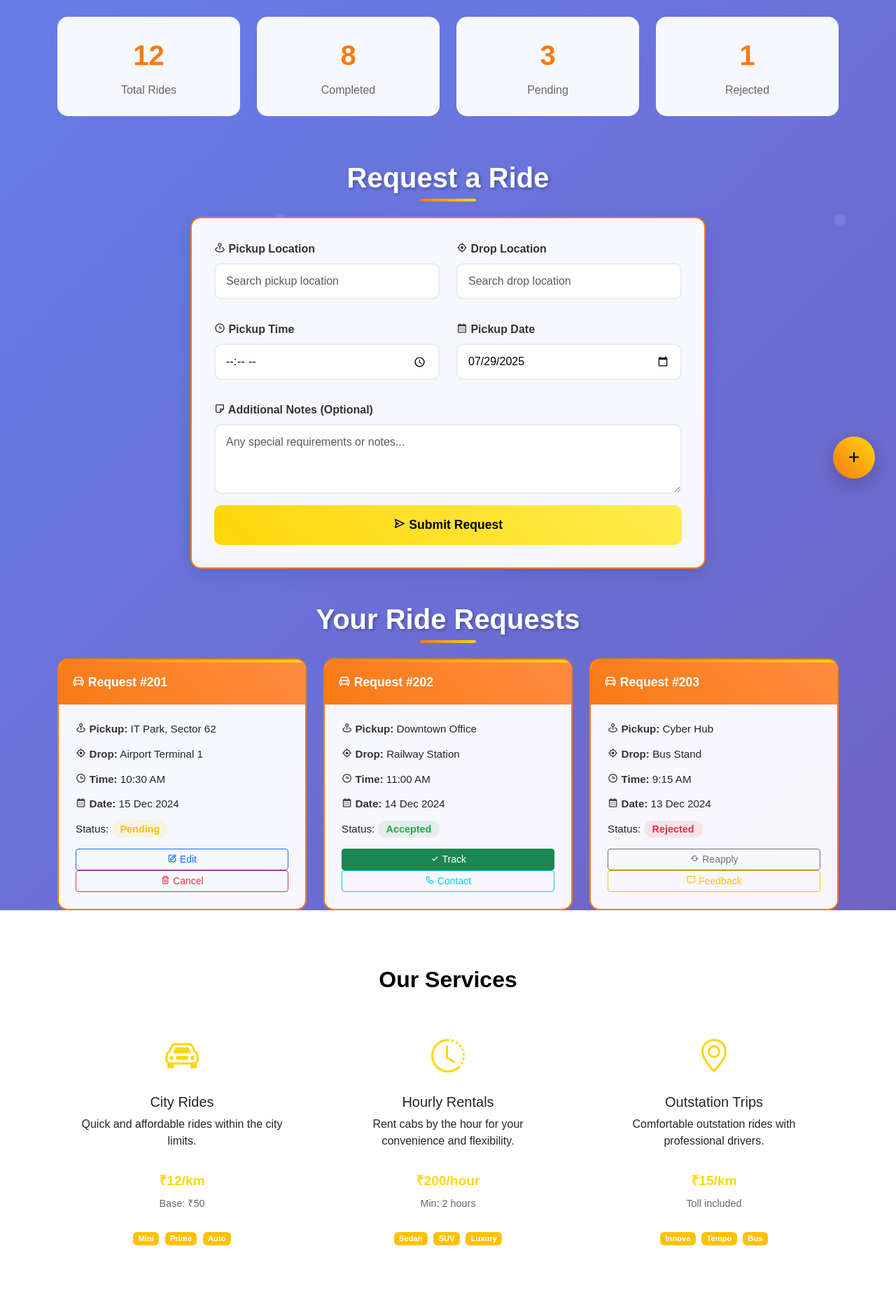
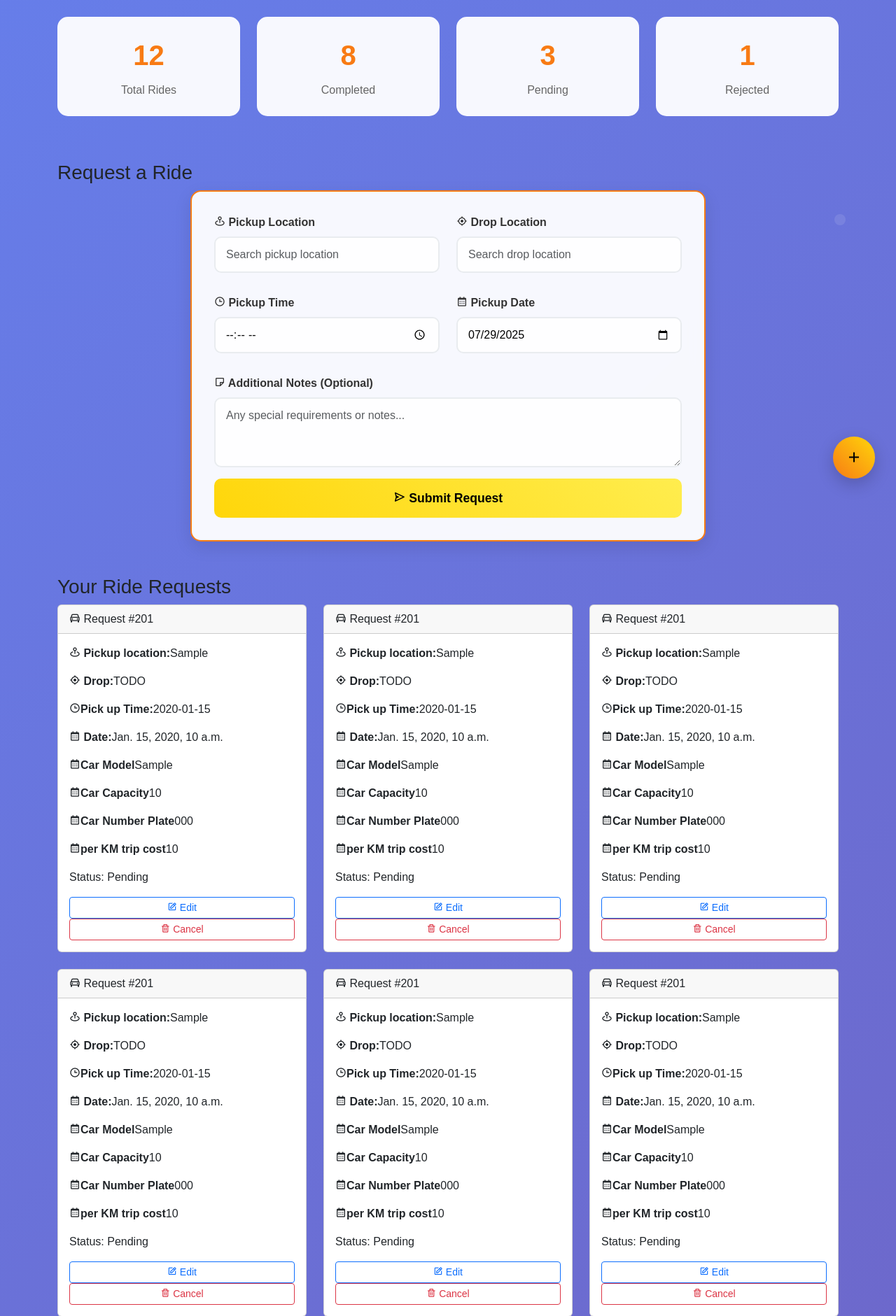
Before and after one commit to pratyushkhare03/Workwheels, a Django app: template templates/employee/home.html in a window 1280 px wide. Shown: the part 86-1967 px from the top of the page at 70% size. Run offline with Django 5.2, Linux system fonts and the light colour scheme; data comes from the database, SQL or seed files in the repository; both versions use the stored data as it was after the commit; the template is opened without the code that fills it: values that come from a table or form of the project are taken from there, most other values are stand-ins (such as "Sample title", 1, 10 or a date in 2020); some libraries are stand-ins or nearby versions.

Commit message:
employee and driver fetching system completed

```diff
--- a/driver/admin.py
+++ b/driver/admin.py
@@ -1,5 +1,7 @@
 from django.contrib import admin
 from driver.models import Driver
+from driver.models import DriverData
 # Register your models here.
 
 admin.site.register(Driver)
+admin.site.register(DriverData)
--- a/employee/admin.py
+++ b/employee/admin.py
@@ -1,5 +1,7 @@
 from django.contrib import admin
 from employee.models import Employee
+from employee.models import EmployeeData
 # Register your models here.
 
 admin.site.register(Employee)
+admin.site.register(EmployeeData)
--- a/static/CSS/employee-styles.css
+++ b/static/CSS/employee-styles.css
@@ -174,103 +174,6 @@ body::before {
 }
 
 /* Enhanced Request History Cards */
-.ride-history-card {
-  border: 2px solid var(--primary-orange);
-  border-radius: var(--border-radius);
-  transition: var(--transition);
-  background: rgba(255, 255, 255, 0.95);
-  backdrop-filter: blur(10px);
-  overflow: hidden;
-  position: relative;
-}
-
-.ride-history-card::before {
-  content: '';
-  position: absolute;
-  top: 0;
-  left: 0;
-  right: 0;
-  height: 4px;
-  background: linear-gradient(90deg, var(--primary-orange), var(--primary-yellow));
-}
-
-.ride-history-card:hover {
-  transform: translateY(-8px) scale(1.02);
-  box-shadow: 0 20px 40px rgba(0,0,0,0.15);
-}
-
-.ride-history-card .card-header {
-  background: linear-gradient(45deg, var(--primary-orange), #ff8c42);
-  color: #fff;
-  font-weight: 700;
-  font-size: 1.1rem;
-  border: none;
-  padding: 1.2rem;
-}
-
-.ride-history-card .card-body {
-  padding: 1.5rem;
-}
-
-.ride-history-card .card-body p {
-  margin-bottom: 0.8rem;
-  font-size: 0.95rem;
-}
-
-.ride-history-card .card-body strong {
-  color: #333;
-  font-weight: 600;
-}
-
-.status-pending {
-  color: #ffc107;
-  font-weight: 600;
-  background: rgba(255, 193, 7, 0.1);
-  padding: 4px 12px;
-  border-radius: 20px;
-  font-size: 0.9rem;
-}
-
-.status-accepted {
-  color: #28a745;
-  font-weight: 600;
-  background: rgba(40, 167, 69, 0.1);
-  padding: 4px 12px;
-  border-radius: 20px;
-  font-size: 0.9rem;
-}
-
-.status-rejected {
-  color: #dc3545;
-  font-weight: 600;
-  background: rgba(220, 53, 69, 0.1);
-  padding: 4px 12px;
-  border-radius: 20px;
-  font-size: 0.9rem;
-}
-
-/* Enhanced Sections */
-.section-title {
-  color: #fff;
-  font-weight: 700;
-  font-size: 2.5rem;
-  text-align: center;
-  margin-bottom: 2rem;
-  text-shadow: 2px 2px 4px rgba(0,0,0,0.3);
-  position: relative;
-}
-
-.section-title::after {
-  content: '';
-  position: absolute;
-  bottom: -10px;
-  left: 50%;
-  transform: translateX(-50%);
-  width: 80px;
-  height: 4px;
-  background: linear-gradient(90deg, var(--primary-orange), var(--primary-yellow));
-  border-radius: 2px;
-}
 
 /* Stats Cards */
 .stats-container {
--- a/templates/employee/home.html
+++ b/templates/employee/home.html
@@ -105,16 +105,21 @@
     <div class="row g-4">
 
       <!-- Request Card Example -->
+       {% for driver in drivers %}
       <div class="col-lg-4 col-md-6">
         <div class="card ride-history-card animate__animated animate__fadeInUp">
           <div class="card-header">
             <i class='bx bx-car'></i> Request #201
           </div>
           <div class="card-body">
-            <p><strong><i class='bx bx-map-pin'></i> Pickup:</strong> IT Park, Sector 62</p>
-            <p><strong><i class='bx bx-target-lock'></i> Drop:</strong> Airport Terminal 1</p>
-            <p><strong><i class='bx bx-time'></i> Time:</strong> 10:30 AM</p>
-            <p><strong><i class='bx bx-calendar'></i> Date:</strong> 15 Dec 2024</p>
+            <p><strong><i class='bx bx-map-pin'></i> Pickup location:</strong>{{rep_pickup_location}}</p>
+            <p><strong><i class='bx bx-target-lock'></i> Drop:</strong>{{"TODO"}}</p>
+            <p><strong><i class='bx bx-time'></i>Pick up Time:</strong>{{pick_uptime}}</p>
+            <p><strong><i class='bx bx-calendar'></i> Date:</strong>{{date}}</p>
+            <p><strong><i class='bx bx-calendar'></i>Car Model</strong>{{car_model}}</p>
+            <p><strong><i class='bx bx-calendar'></i>Car Capacity</strong>{{car_capacity}}</p>
+            <p><strong><i class='bx bx-calendar'></i>Car Number Plate</strong>{{car_numberplate}}</p>
+            <p><strong><i class='bx bx-calendar'></i>per KM trip cost</strong>{{trip_cost}}</p>
             <p>Status: <span class="status-pending">Pending</span></p>
             <div class="mt-3">
               <button class="btn btn-sm btn-outline-primary me-2">
@@ -127,6 +132,35 @@
           </div>
         </div>
       </div>
+       {% endfor %}
+       {% for rep_driver in repeated_drivers %}
+      <div class="col-lg-4 col-md-6">
+        <div class="card ride-history-card animate__animated animate__fadeInUp">
+          <div class="card-header">
+            <i class='bx bx-car'></i> Request #201
+          </div>
+          <div class="card-body">
+            <p><strong><i class='bx bx-map-pin'></i> Pickup location:</strong>{{rep_pickup_location}}</p>
+            <p><strong><i class='bx bx-target-lock'></i> Drop:</strong>{{"TODO"}}</p>
+            <p><strong><i class='bx bx-time'></i>Pick up Time:</strong>{{rep_pick_uptime}}</p>
+            <p><strong><i class='bx bx-calendar'></i> Date:</strong>{{date}}</p>
+            <p><strong><i class='bx bx-calendar'></i>Car Model</strong>{{rep_car_model}}</p>
+            <p><strong><i class='bx bx-calendar'></i>Car Capacity</strong>{{rep_car_capacity}}</p>
+            <p><strong><i class='bx bx-calendar'></i>Car Number Plate</strong>{{rep_car_numberplate}}</p>
+            <p><strong><i class='bx bx-calendar'></i>per KM trip cost</strong>{{rep_trip_cost}}</p>
+            <p>Status: <span class="status-pending">Pending</span></p>
+            <div class="mt-3">
+              <button class="btn btn-sm btn-outline-primary me-2">
+                <i class='bx bx-edit'></i> Edit
+              </button>
+              <button class="btn btn-sm btn-outline-danger">
+                <i class='bx bx-trash'></i> Cancel
+              </button>
+            </div>
+          </div>
+        </div>
+      </div>
+       {% endfor %}
 
       <div class="col-lg-4 col-md-6">
         <div class="card ride-history-card animate__animated animate__fadeInUp" style="animation-delay: 0.1s;">
--- a/templates/sitemaster.html
+++ b/templates/sitemaster.html
@@ -7,7 +7,7 @@
   <title>Taxi Management System</title>
   <link href="https://cdn.jsdelivr.net/npm/bootstrap@5.3.2/dist/css/bootstrap.min.css" rel="stylesheet">
   <link href="https://unpkg.com/boxicons@2.1.4/css/boxicons.min.css" rel="stylesheet"/>
-  <link rel="stylesheet" href="{% static 'css/sitemaster.css' %}">
+  <link rel="stylesheet" href="{% static '../static/CSS/sitemaster.css' %}">
 </head>
 <body>
 
```
Also changed, not shown: driver/views.py (+45 -18 lines), employee/models.py (+12 -0 lines), employee/views.py (+73 -13 lines), templates/driver/home.html (+41 -6 lines), db.sqlite3, employee/migrations/0002_employeedata.py (added).
